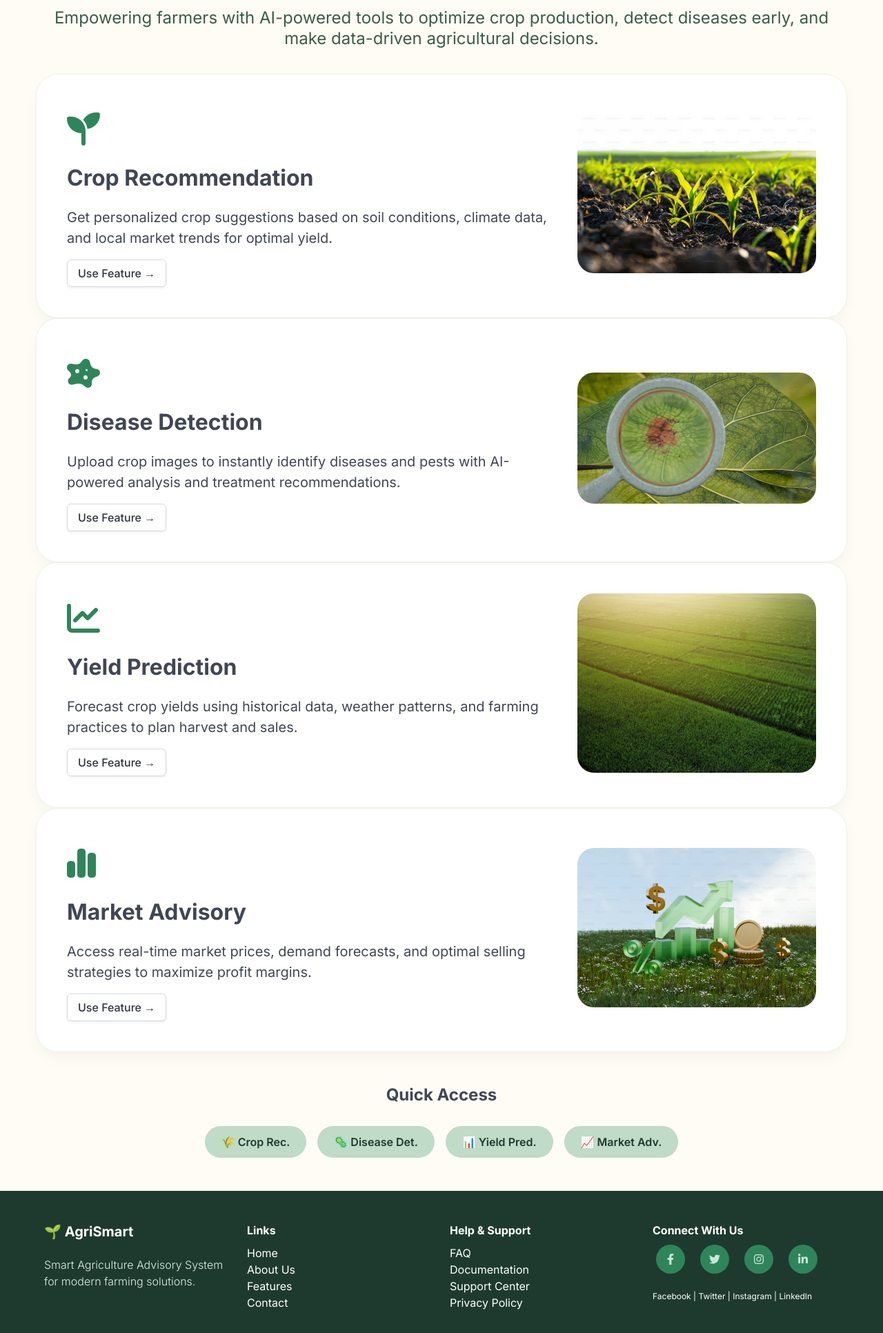
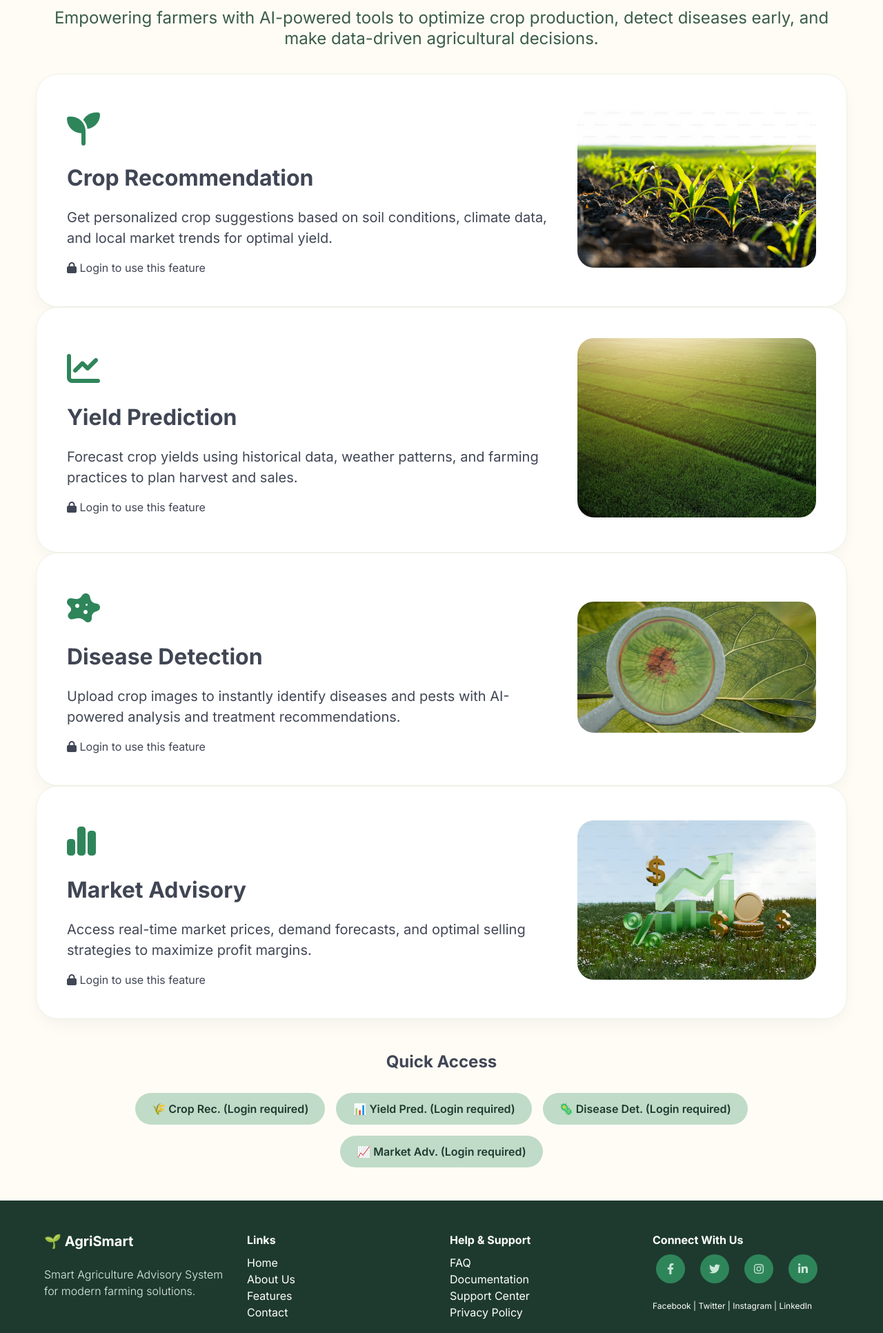
Before and after one commit to mdmohid/Smart_Agri_System, a Django app: page /features/ in a window 1280 px wide. Shown: the part 188-2120 px from the top of the page at 69% size. Run offline with Django 5.2, Linux system fonts and the light colour scheme.

Commit message:
features page updated for links and all done

```diff
--- a/advisory_system/templates/auth_modals.html
+++ b/advisory_system/templates/auth_modals.html
@@ -126,6 +126,19 @@
             >Forgot Password?</a
           >
         </div>
+        <p class="has-text-centered mt-3">
+          Don't have an account?
+          <a
+            href="#"
+            onclick="
+              openModal('registerModal');
+              closeModal('loginModal');
+              return false;
+            "
+            style="color: #2f855a"
+            >Register</a
+          >
+        </p>
       </section>
       <footer class="modal-card-foot" style="justify-content: flex-end">
         <button class="button" type="button" onclick="closeModal('loginModal')">
--- a/advisory_system/templates/dashboard.html
+++ b/advisory_system/templates/dashboard.html
@@ -1,5 +1,5 @@
-{% extends "base.html" %} {% load static %} {% block title %}Dashboard {%
-endblock %} {% block extra_css %}
+{% extends "base.html" %} {% load static %} {% block title %}Dashboard
+{% endblock %} {% block extra_css %}
 <style>
   /* Sidebar styling */
   .sidebar {
--- a/advisory_system/templates/features.html
+++ b/advisory_system/templates/features.html
@@ -61,12 +61,42 @@ AgriSmart{% endblock %} {% block extra_css %}
           Get personalized crop suggestions based on soil conditions, climate
           data, and local market trends for optimal yield.
         </p>
-        <a href="#" class="button btn-primary mt-4">Use Feature →</a>
+        <!-- <a href="#" class="button btn-primary mt-4">Use Feature →</a> -->
+        <p class="has-text-grey-dark mt-4">
+          <i class="fas fa-lock"></i> Login to use this feature
+        </p>
       </div>
       <div class="column is-4 has-text-centered">
         <img
           src="../static/images/croprecom.avif"
           alt="Crop rec"
+          style="border-radius: 1.5rem"
+        />
+      </div>
+    </div>
+
+    <!-- Yield Prediction -->
+    <div class="feature-page-card columns is-vcentered">
+      <div class="column is-8">
+        <div class="feature-icon-lg"><i class="fas fa-chart-line"></i></div>
+        <h2 class="title is-3 has-text-grey-dark">Yield Prediction</h2>
+        <p class="is-size-5 has-text-grey-dark">
+          Forecast crop yields using historical data, weather patterns, and
+          farming practices to plan harvest and sales.
+        </p>
+        <!-- <a href="#" class="button btn-primary mt-4">Use Feature →</a> -->
+        <!-- <a href="{% url 'dashboard' %}" class="button btn-primary mt-4"
+          >Use Feature →</a
+        > -->
+        <!-- <p class="has-text-grey">Login to access this feature</p> -->
+        <p class="has-text-grey-dark mt-4">
+          <i class="fas fa-lock"></i> Login to use this feature
+        </p>
+      </div>
+      <div class="column is-4 has-text-centered">
+        <img
+          src="../static/images/yieldpre.avif"
+          alt="Yield"
           style="border-radius: 1.5rem"
         />
       </div>
@@ -81,32 +111,15 @@ AgriSmart{% endblock %} {% block extra_css %}
           Upload crop images to instantly identify diseases and pests with
           AI-powered analysis and treatment recommendations.
         </p>
-        <a href="#" class="button btn-primary mt-4">Use Feature →</a>
+        <!-- <a href="#" class="button btn-primary mt-4">Use Feature →</a> -->
+        <p class="has-text-grey-dark mt-4">
+          <i class="fas fa-lock"></i> Login to use this feature
+        </p>
       </div>
       <div class="column is-4 has-text-centered">
         <img
           src="../static/images/diseasedetec.avif"
           alt="Disease"
-          style="border-radius: 1.5rem"
-        />
-      </div>
-    </div>
-
-    <!-- Yield Prediction -->
-    <div class="feature-page-card columns is-vcentered">
-      <div class="column is-8">
-        <div class="feature-icon-lg"><i class="fas fa-chart-line"></i></div>
-        <h2 class="title is-3 has-text-grey-dark">Yield Prediction</h2>
-        <p class="is-size-5 has-text-grey-dark">
-          Forecast crop yields using historical data, weather patterns, and
-          farming practices to plan harvest and sales.
-        </p>
-        <a href="#" class="button btn-primary mt-4">Use Feature →</a>
-      </div>
-      <div class="column is-4 has-text-centered">
-        <img
-          src="../static/images/yieldpre.avif"
-          alt="Yield"
           style="border-radius: 1.5rem"
         />
       </div>
@@ -121,7 +134,10 @@ AgriSmart{% endblock %} {% block extra_css %}
           Access real-time market prices, demand forecasts, and optimal selling
           strategies to maximize profit margins.
         </p>
-        <a href="#" class="button btn-primary mt-4">Use Feature →</a>
+        <!-- <a href="#" class="button btn-primary mt-4">Use Feature →</a> -->
+        <p class="has-text-grey-dark mt-4">
+          <i class="fas fa-lock"></i> Login to use this feature
+        </p>
       </div>
       <div class="column is-4 has-text-centered">
         <img
@@ -135,11 +151,17 @@ AgriSmart{% endblock %} {% block extra_css %}
     <!-- Quick Access -->
     <div class="has-text-centered mt-6">
       <h3 class="title is-4 has-text-grey-dark">Quick Access</h3>
-      <div class="quick-access-buttons">
+      <!-- <div class="quick-access-buttons">
         <a href="#" class="quick-btn">🌾 Crop Rec.</a>
         <a href="#" class="quick-btn">🦠 Disease Det.</a>
         <a href="#" class="quick-btn">📊 Yield Pred.</a>
         <a href="#" class="quick-btn">📈 Market Adv.</a>
+      </div> -->
+      <div class="quick-access-buttons">
+        <span class="quick-btn">🌾 Crop Rec. (Login required)</span>
+        <span class="quick-btn">📊 Yield Pred. (Login required)</span>
+        <span class="quick-btn">🦠 Disease Det. (Login required)</span>
+        <span class="quick-btn">📈 Market Adv. (Login required)</span>
       </div>
     </div>
   </div>
--- a/advisory_system/templates/index.html
+++ b/advisory_system/templates/index.html
@@ -193,7 +193,7 @@ Smart Agriculture Advisory System{% endblock %} {% block extra_css %}
 
           <button
             class="button btn-primary"
-            onclick="openModal('registerModal')"
+            onclick="openModal('loginModal')"
           >
             Get Started &nbsp;<i class="fas fa-arrow-right"></i>
           </button>
```
